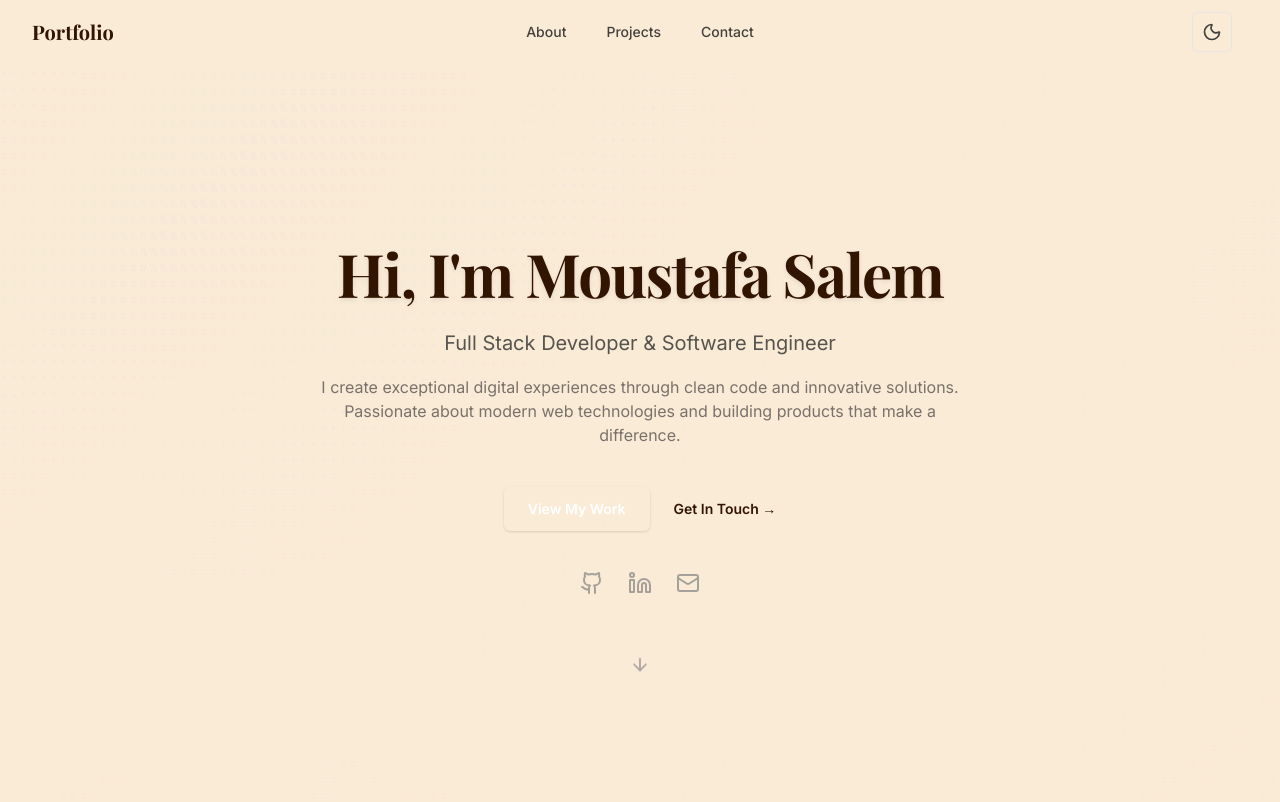
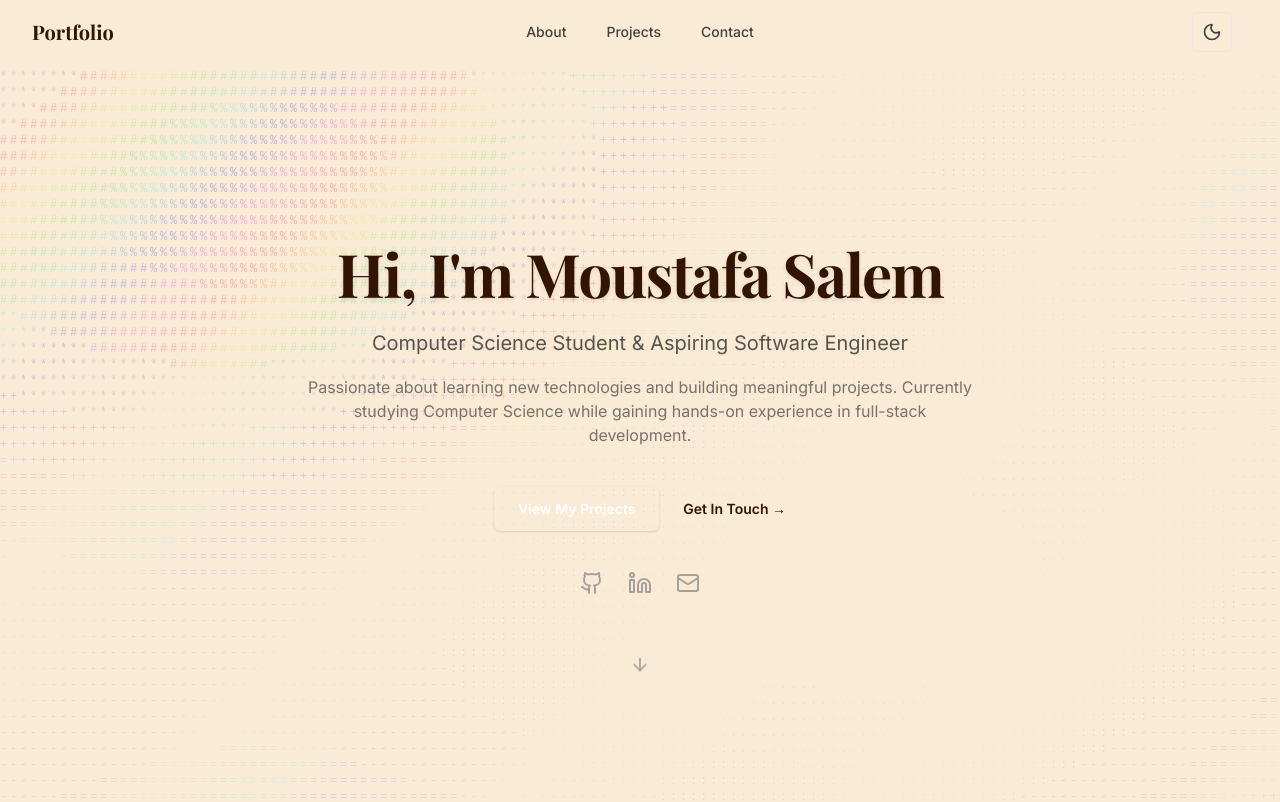
Before and after one commit to tTrmc/msalem, a Next.js app: page / in a window 1280 px wide. Shown: the top 802 px of the page. Built offline with nearby package versions, Linux system fonts and the light colour scheme.

Commit message:
Update hero section text and enhance ASCII background opacity

```diff
--- a/src/components/ascii-background.tsx
+++ b/src/components/ascii-background.tsx
@@ -40,7 +40,7 @@ export function ASCIIBackground() {
                     const hue = (x + y + time * 0.1) % 360
                     const alpha = Math.max(0.1, (brightness + 1) / 4)
 
-                    ctx.fillStyle = `hsla(${hue}, 60%, 70%, ${alpha})`
+                    ctx.fillStyle = `hsla(${hue}, 80%, 60%, ${alpha})`
                     ctx.fillText(char, x, y)
                 }
             }
@@ -59,7 +59,7 @@ export function ASCIIBackground() {
     return (
         <canvas
             ref={canvasRef}
-            className="absolute inset-0 w-full h-full opacity-15 pointer-events-none"
+            className="absolute inset-0 w-full h-full opacity-75 pointer-events-none"
             style={{ zIndex: 0 }}
         />
     )
--- a/src/components/hero-section.tsx
+++ b/src/components/hero-section.tsx
@@ -47,7 +47,7 @@ export function HeroSection() {
             transition={{ duration: 0.5, delay: 0.1 }}
           >
             <p className="mt-6 text-lg leading-8 text-stone-600 dark:text-stone-300 sm:text-xl font-body">
-              Full Stack Developer & Software Engineer
+              Computer Science Student & Aspiring Software Engineer
             </p>
           </motion.div>
 
@@ -57,8 +57,8 @@ export function HeroSection() {
             transition={{ duration: 0.5, delay: 0.2 }}
           >
             <p className="mt-4 text-base text-stone-500 dark:text-stone-400 max-w-2xl mx-auto font-body">
-              I create exceptional digital experiences through clean code and innovative solutions.
-              Passionate about modern web technologies and building products that make a difference.
+              Passionate about learning new technologies and building meaningful projects.
+              Currently studying Computer Science while gaining hands-on experience in full-stack development.
             </p>
           </motion.div>
 
@@ -72,7 +72,7 @@ export function HeroSection() {
               href="#projects"
               className="rounded-md bg-primary-600 px-6 py-3 text-sm font-semibold text-white shadow-sm hover:bg-primary-700 focus-visible:outline-2 focus-visible:outline-offset-2 focus-visible:outline-primary-600 transition-colors font-body"
             >
-              View My Work
+              View My Projects
             </a>
             <a
               href="#contact"
```
